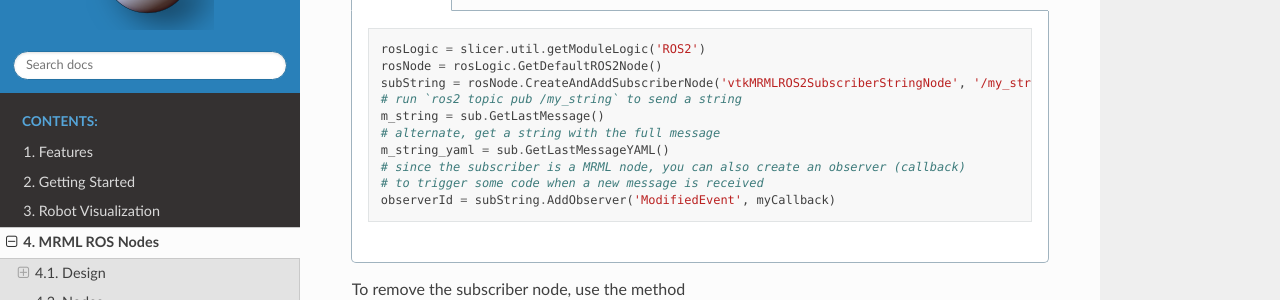
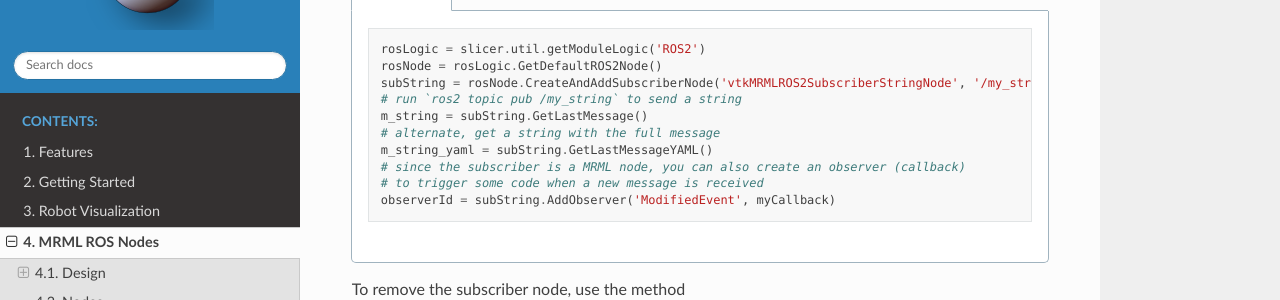
Before and after one commit to rosmed/slicer_ros2_module, a Sphinx documentation site: the page built from docs/pages/mrml-ros-nodes.rst, in a window 1280 px wide and 900 px high, scrolled down 4276 px. Shown: the part 151-451 px from the top of the window. Built offline with Sphinx 7.4.7 and the Read the Docs theme 2.0.0, drawn with Linux system fonts in a browser that asks for light colours.

```diff
--- a/docs/pages/mrml-ros-nodes.rst
+++ b/docs/pages/mrml-ros-nodes.rst
@@ -322,9 +322,9 @@
          rosNode = rosLogic.GetDefaultROS2Node()
          subString = rosNode.CreateAndAddSubscriberNode('vtkMRMLROS2SubscriberStringNode', '/my_string')
          # run `ros2 topic pub /my_string` to send a string
-         m_string = sub.GetLastMessage()
+         m_string = subString.GetLastMessage()
          # alternate, get a string with the full message
-         m_string_yaml = sub.GetLastMessageYAML()
+         m_string_yaml = subString.GetLastMessageYAML()
          # since the subscriber is a MRML node, you can also create an observer (callback)
          # to trigger some code when a new message is received
          observerId = subString.AddObserver('ModifiedEvent', myCallback)
@@ -333,9 +333,9 @@
 
       .. code-block:: C++
 
-         auto pubString = rosNode->CreateAndAddSubscriberNode("vtkMRMLROS2SubscriberStringNode", "/my_string");
+         auto subString = rosNode->CreateAndAddSubscriberNode("vtkMRMLROS2SubscriberStringNode", "/my_string");
          // run ros2 topic echo /my_string in a terminal to see the output
-         pubString->Publish("my first string");
+         subString->Publish("my first string");
 
 To remove the subscriber node, use the method ``vtkMRMLROS2NodeNode::RemoveAndDeleteSubscriberNode``. This method takes
 one parameter:
```
Also changed, not shown: 5 other files.
